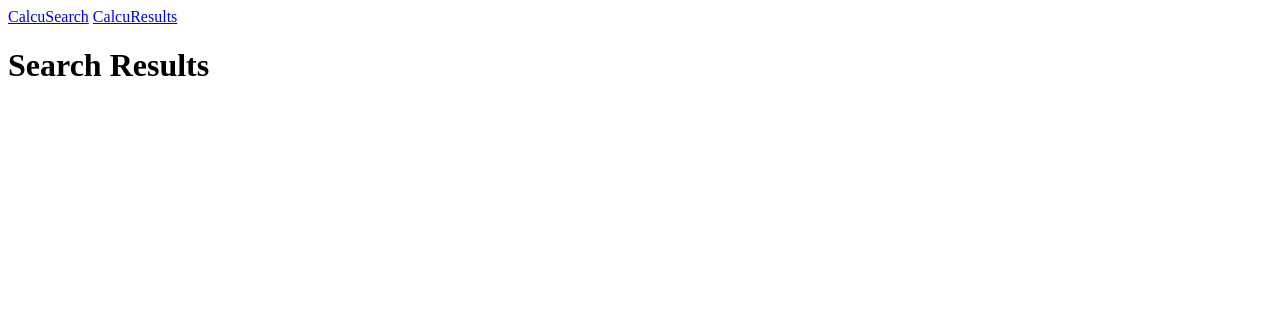
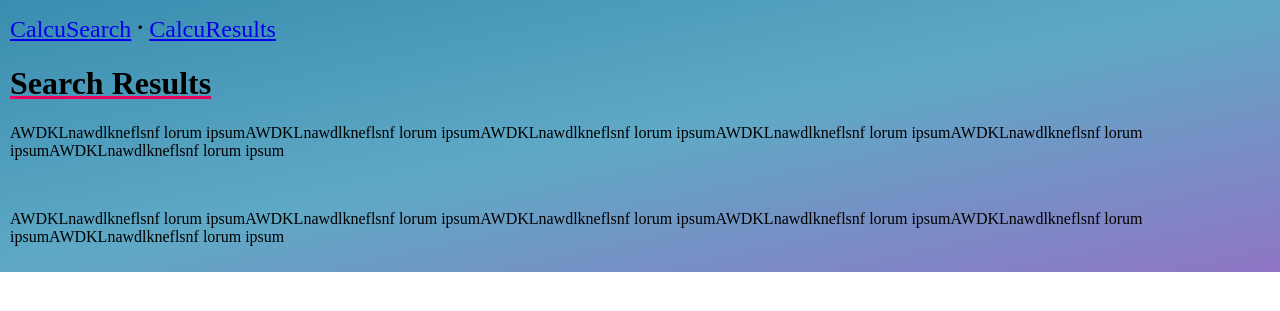
Before and after one commit to aahFancyGun/calcQuestionSE, a Flask app: page /view_results in a window 1280 px wide. Shown: the top 311 px of the page. Run offline with Flask 3, Linux system fonts and the light colour scheme.

Commit message:
Styling added to results page

```diff
--- a/static/CSS/styles.css
+++ b/static/CSS/styles.css
@@ -17,3 +17,26 @@
     top: 0; left: 0;
     background-color: #333;
 }
+
+.changePage {
+    font-size: x-large;
+}
+
+.gradient {
+    background-image: linear-gradient(to bottom right, #398DAF, #5fa9c6, #8f75c4);
+    padding: 10px;
+}
+
+.dot {
+    font-size: 30px;
+}
+
+#resultsPage {
+    margin: 0;
+    padding: 0;
+}
+
+.header {
+    text-decoration: underline;
+    text-decoration-color: #EE015F;
+}
--- a/templates/calcSearch.html
+++ b/templates/calcSearch.html
@@ -11,8 +11,8 @@
 
     <nav class="navbar navbar-expand-lg navbar-dark bg-secondary">
         <div class="container">
-            <a class="navbar-brand" href="/">CalcuSearch</a>
-            <a class="navbar-brand" href="/view_results">CalcuResults</a>
+            <a class="navbar-brand changePage" href="/">CalcuSearch</a>
+            <a class="navbar-brand changePage" href="/view_results">CalcuResults</a>
         </div>
     </nav>
 
--- a/templates/results.html
+++ b/templates/results.html
@@ -2,18 +2,22 @@
 <html>
 <head>
     <title>Results</title>
+    <link rel="stylesheet" type="text/css" href="../CSS/styles.css">
+    <link rel="stylesheet" href="{{ url_for('static', filename='CSS/styles.css') }}">
     <script src="https://cdn.jsdelivr.net/npm/bootstrap@5.3.0/dist/js/bootstrap.bundle.min.js"></script>
 
 </head>
-<body>
+<body id="resultsPage">
+    <div class="gradient">
         <nav class="navbar navbar-expand-lg navbar-dark bg-secondary">
             <div class="container">
-            <a class="navbar-brand" href="/">CalcuSearch</a>
-            <a class="navbar-brand" href="/view_results">CalcuResults</a>
+                <a class="navbar-brand changePage" href="/">CalcuSearch</a>
+                <span class="dot">&#183;</span>
+                <a class="navbar-brand changePage" href="/view_results">CalcuResults</a>
 
             </div>
         </nav>
-    <h1>Search Results</h1>
+        <h1 class="header">Search Results</h1>
         {% for section in results %}
             <div class="card mb-3">
                 <div class="card-header">
@@ -28,5 +32,10 @@
                 </div>
             </div>
         {% endfor %}
+
+        <p>AWDKLnawdlkneflsnf lorum ipsumAWDKLnawdlkneflsnf lorum ipsumAWDKLnawdlkneflsnf lorum ipsumAWDKLnawdlkneflsnf lorum ipsumAWDKLnawdlkneflsnf lorum ipsumAWDKLnawdlkneflsnf lorum ipsum</p>
+        <br>
+        <p>AWDKLnawdlkneflsnf lorum ipsumAWDKLnawdlkneflsnf lorum ipsumAWDKLnawdlkneflsnf lorum ipsumAWDKLnawdlkneflsnf lorum ipsumAWDKLnawdlkneflsnf lorum ipsumAWDKLnawdlkneflsnf lorum ipsum</p>
+    </div>
 </body>
 </html>
```
Lines whose indentation alone changed are shown as unchanged.
